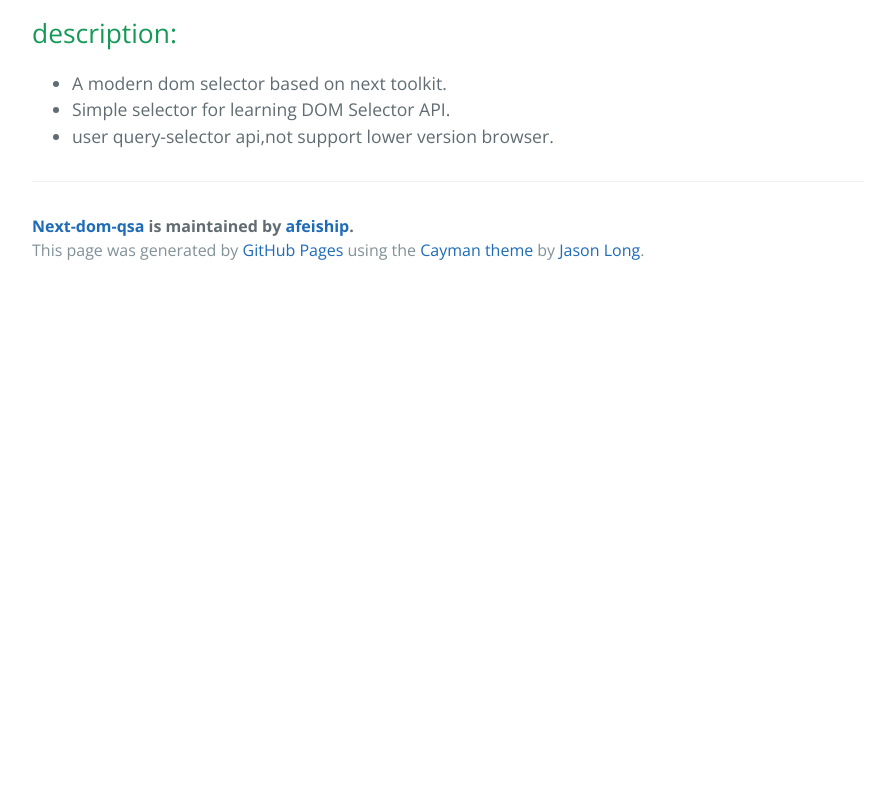
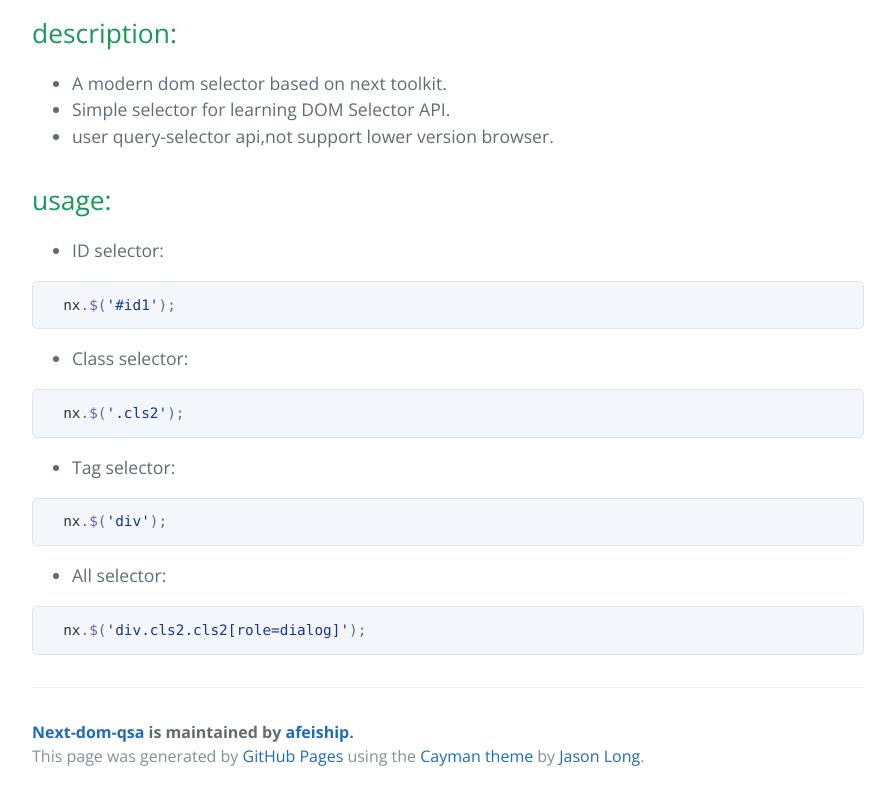
Before and after one commit to afeiship/next-dom-qsa, a plain HTML site: page index.html in a window 1280 px wide. Shown: the part 485-1285 px from the top of the page, without its empty margins (192-1087 px from the left). Before the commit the page ends 800 px from the top, so only its background shows below. Drawn offline with nearby package versions, Linux system fonts and the light colour scheme.

Commit message:
Create gh-pages branch via GitHub

```diff
--- a/index.html
+++ b/index.html
@@ -31,6 +31,33 @@
 <li>user query-selector api,not support lower version browser.</li>
 </ul>
 
+<h2>
+<a id="usage" class="anchor" href="#usage" aria-hidden="true"><span aria-hidden="true" class="octicon octicon-link"></span></a>usage:</h2>
+
+<ul>
+<li>ID selector:</li>
+</ul>
+
+<div class="highlight highlight-source-js"><pre>  <span class="pl-smi">nx</span>.<span class="pl-en">$</span>(<span class="pl-s"><span class="pl-pds">'</span>#id1<span class="pl-pds">'</span></span>);</pre></div>
+
+<ul>
+<li>Class selector:</li>
+</ul>
+
+<div class="highlight highlight-source-js"><pre>  <span class="pl-smi">nx</span>.<span class="pl-en">$</span>(<span class="pl-s"><span class="pl-pds">'</span>.cls2<span class="pl-pds">'</span></span>);</pre></div>
+
+<ul>
+<li>Tag selector:</li>
+</ul>
+
+<div class="highlight highlight-source-js"><pre>  <span class="pl-smi">nx</span>.<span class="pl-en">$</span>(<span class="pl-s"><span class="pl-pds">'</span>div<span class="pl-pds">'</span></span>);</pre></div>
+
+<ul>
+<li>All selector:</li>
+</ul>
+
+<div class="highlight highlight-source-js"><pre>  <span class="pl-smi">nx</span>.<span class="pl-en">$</span>(<span class="pl-s"><span class="pl-pds">'</span>div.cls2.cls2[role=dialog]<span class="pl-pds">'</span></span>);</pre></div>
+
       <footer class="site-footer">
         <span class="site-footer-owner"><a href="https://github.com/afeiship/next-dom-qsa">Next-dom-qsa</a> is maintained by <a href="https://github.com/afeiship">afeiship</a>.</span>
 
```
Also changed, not shown: params.json (+1 -1 lines).
